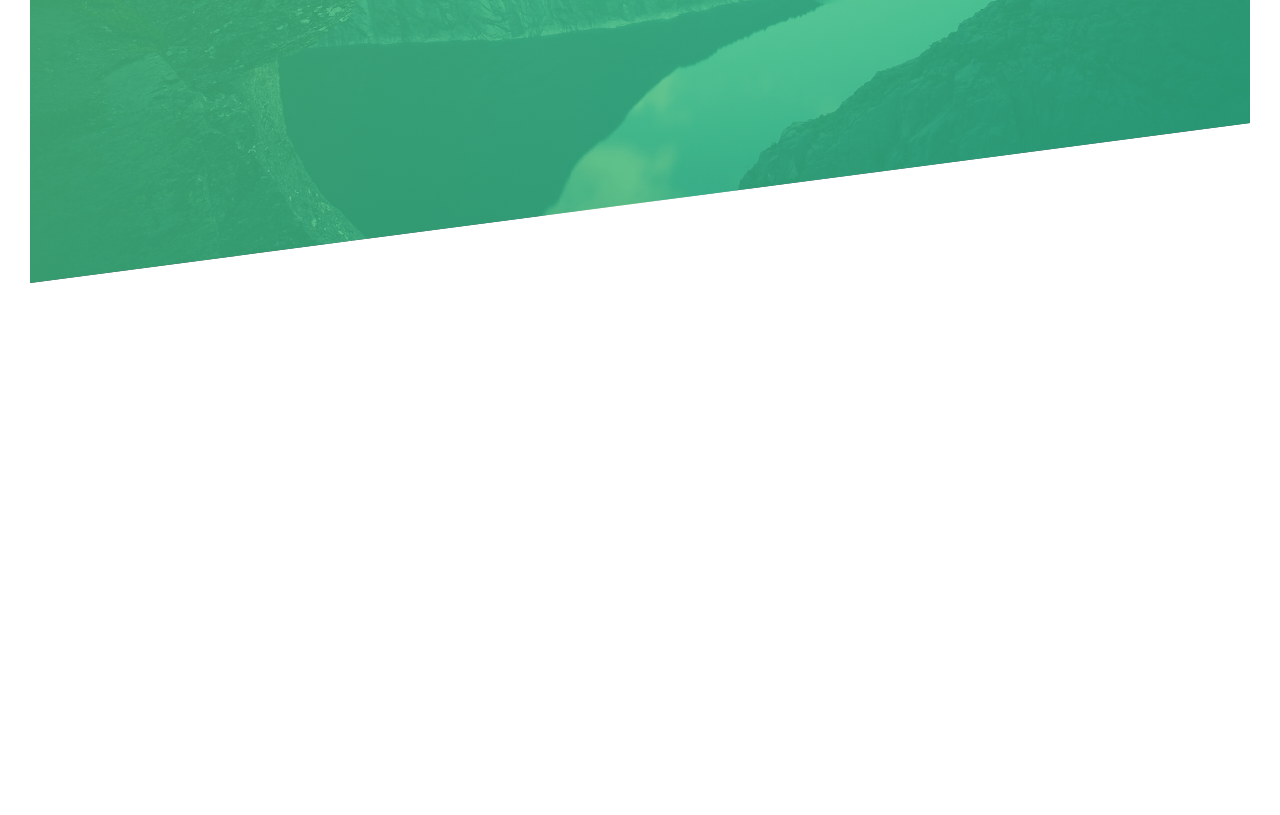
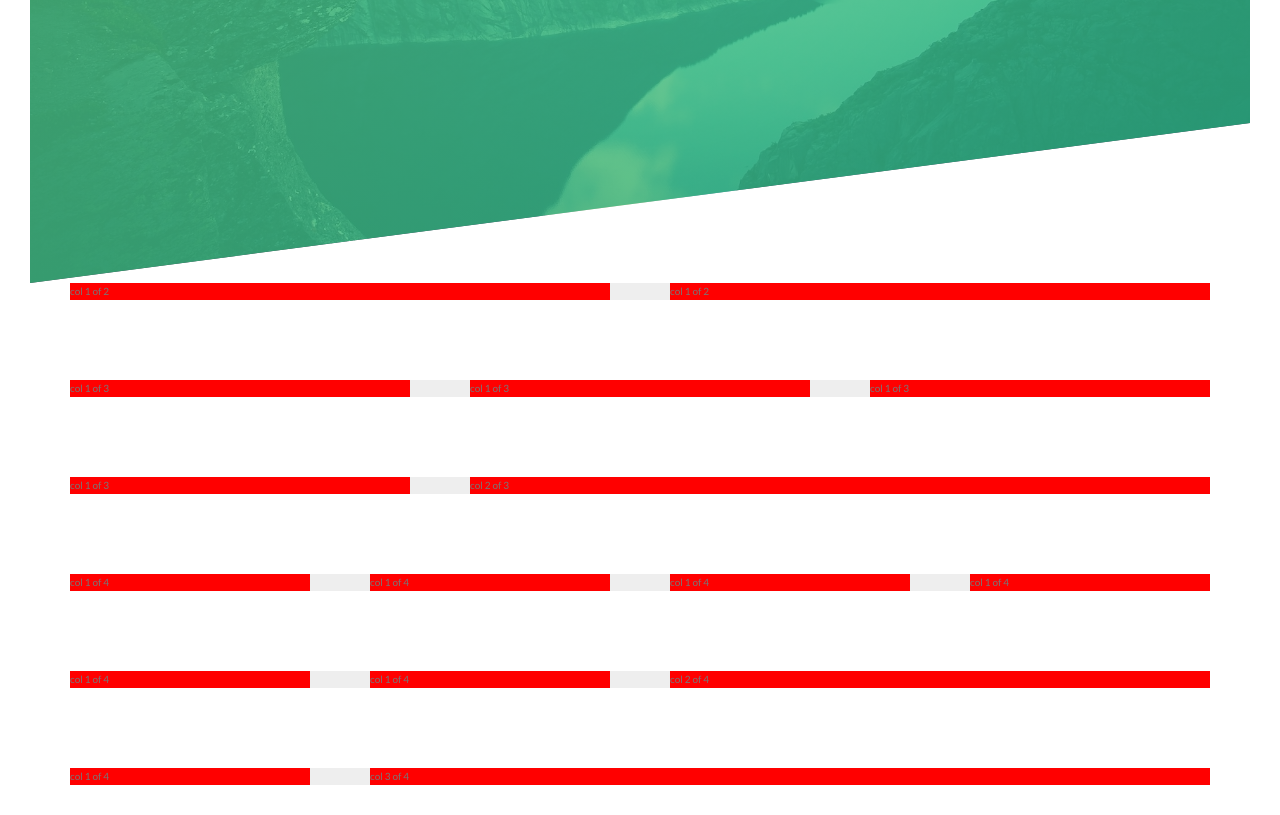
Before and after one commit to biwkf/advanced-css-course-natours, a website: page index.html in a window 1280 px wide. Shown: the part 507-1322 px from the top of the page. Before the commit the page ends 820 px from the top, so only its background shows below. Drawn offline with Linux system fonts and the light colour scheme.

Commit message:
setting up float based grid system

```diff
--- a/index.html
+++ b/index.html
@@ -26,8 +26,75 @@
 
                 <a href="#" class="btn btn--white btn--animated">Discover our tours</a>
             </div>
+        </header>
 
+        <section class ="grid-test">
+            <div class="row">
+                <div class="col-1-of-2">
+                    col 1 of 2
+                </div>
+                <div class="col-1-of-2">
+                    col 1 of 2
+                </div>
+            </div>
 
-        </header>
+            <div class="row">
+                <div class="col-1-of-3">
+                        col 1 of 3
+                </div>
+                <div class="col-1-of-3">
+                    col 1 of 3
+                </div>
+                <div class="col-1-of-3">
+                    col 1 of 3
+                </div>
+            </div>
+
+            <div class="row">
+                <div class="col-1-of-3">
+                    col 1 of 3
+                </div>
+                <div class="col-2-of-3">
+                    col 2 of 3
+                </div>
+            </div>
+
+            <div class="row">
+                <div class="col-1-of-4">
+                    col 1 of 4
+                </div>
+                <div class="col-1-of-4">
+                    col 1 of 4
+                </div>
+                <div class="col-1-of-4">
+                    col 1 of 4
+                </div>
+                <div class="col-1-of-4">
+                    col 1 of 4
+                </div>
+            </div>
+
+            <div class="row">
+                <div class="col-1-of-4">
+                    col 1 of 4
+                </div>
+                <div class="col-1-of-4">
+                    col 1 of 4
+                </div>
+                <div class="col-2-of-4">
+                    col 2 of 4
+                </div>
+            </div>
+
+            <div class="row">
+                <div class="col-1-of-4">
+                    col 1 of 4
+                </div>
+                <div class="col-3-of-4">
+                    col 3 of 4
+                </div>
+            </div>
+        </section>
+
     </body>
 </html>
--- a/sass/abstracts/_mixins.scss
+++ b/sass/abstracts/_mixins.scss
@@ -0,0 +1,7 @@
+@mixin clearfix {
+    &::after {
+        content: "";
+        display: table;
+        clear: both;
+    }
+}
--- a/sass/abstracts/_variables.scss
+++ b/sass/abstracts/_variables.scss
@@ -1,3 +1,4 @@
+// COLOURS
 $color-primary: #7ed56f;        //Light green
 $color-primary-light: #55c57a;  //Medium green
 $color-primary-dark: #28b485;   //Dark green
@@ -6,3 +7,8 @@
 $color-grey: #777;
 
 $color-black: #000;
+
+//GRID
+$grid-width: 114rem;
+$grid-gutter-vertical: 8rem;
+$grid-gutter-horizontal: 6rem;
--- /dev/null
+++ b/sass/layout/_grid.scss
@@ -0,0 +1,44 @@
+.row {
+    max-width: $grid-width;
+    background-color: #eee;
+    margin: 0 auto;
+
+    &:not(:last-child){
+        margin-bottom: $grid-gutter-vertical;
+    }
+
+    @include clearfix;
+
+    [class^="col-"] {
+        background-color: red;
+        float: left;
+
+        &:not(:last-child){
+            margin-right: $grid-gutter-horizontal;
+        }
+    }
+
+    .col-1-of-2 {
+        width: calc((100% - #{$grid-gutter-horizontal}) / 2);
+    }
+
+    .col-1-of-3 {
+        width: calc((100% - 2 * #{$grid-gutter-horizontal}) / 3);
+    }
+
+    .col-2-of-3 {
+        width: calc(2 * ((100% - 2 * #{$grid-gutter-horizontal}) / 3) + #{$grid-gutter-horizontal});
+    }
+
+    .col-1-of-4 {
+        width: calc((100% - 3 * #{$grid-gutter-horizontal}) / 4);
+    }
+
+    .col-2-of-4 {
+        width: calc(2 * ((100% - 3 * #{$grid-gutter-horizontal}) / 4) + #{$grid-gutter-horizontal});
+    }
+
+    .col-3-of-4 {
+        width: calc( 3 * ((100% - 3 * #{$grid-gutter-horizontal}) / 4) + (2 * #{$grid-gutter-horizontal}));
+    }
+}
--- a/sass/main.scss
+++ b/sass/main.scss
@@ -10,49 +10,6 @@
 @import "./components/button";
 
 @import "./layout/header";
+@import "./layout/grid";
 
 @import "./pages/home";
-
-@keyframes moveInLeft {
-    0% {
-        opacity: 0;
-        transform: translateX(-10rem);
-    }
-
-    80% {
-        transform: translate(1rem);
-    }
-
-    100% {
-        opacity: 1;
-        transform: translate(0);
-    }
-}
-
-@keyframes moveInRight {
-    0% {
-        opacity: 0;
-        transform: translateX(100rem);
-    }
-
-    80% {
-        transform: translate(-1rem);
-    }
-
-    100% {
-        opacity: 1;
-        transform: translate(0);
-    }
-}
-
-@keyframes moveInBottom {
-    0% {
-        opacity: 0;
-        transform: translateY(10rem);
-    }
-
-    100% {
-        opacity: 1;
-        transform: translateY(0);
-    }
-}
```
Also changed, not shown: css/style.css.
